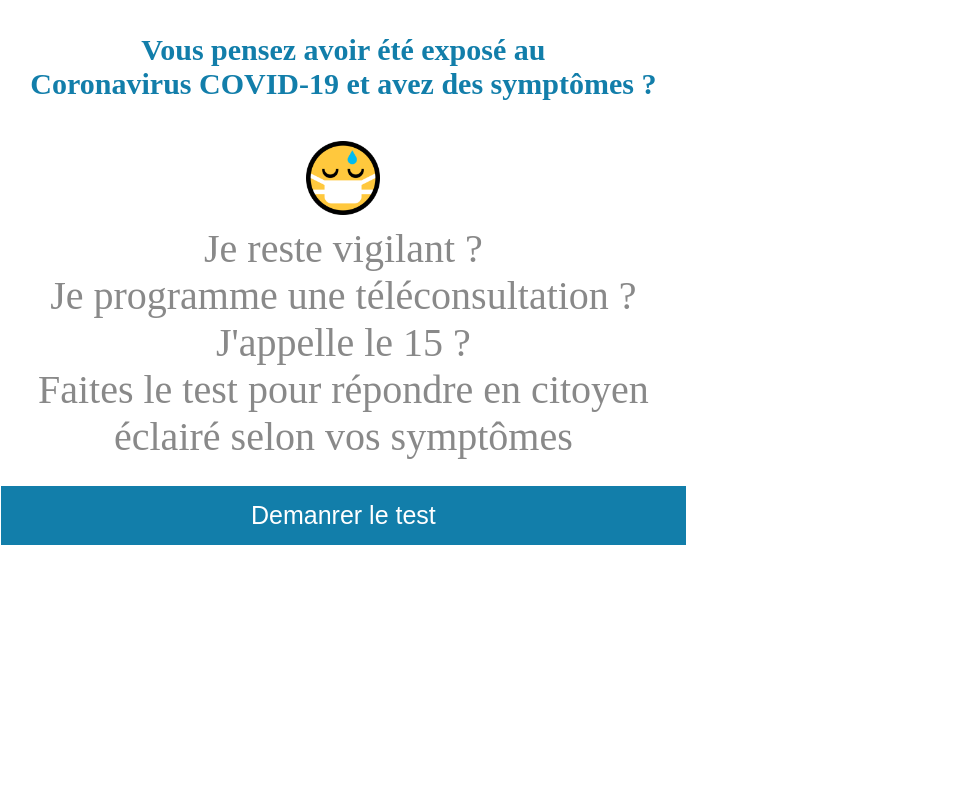
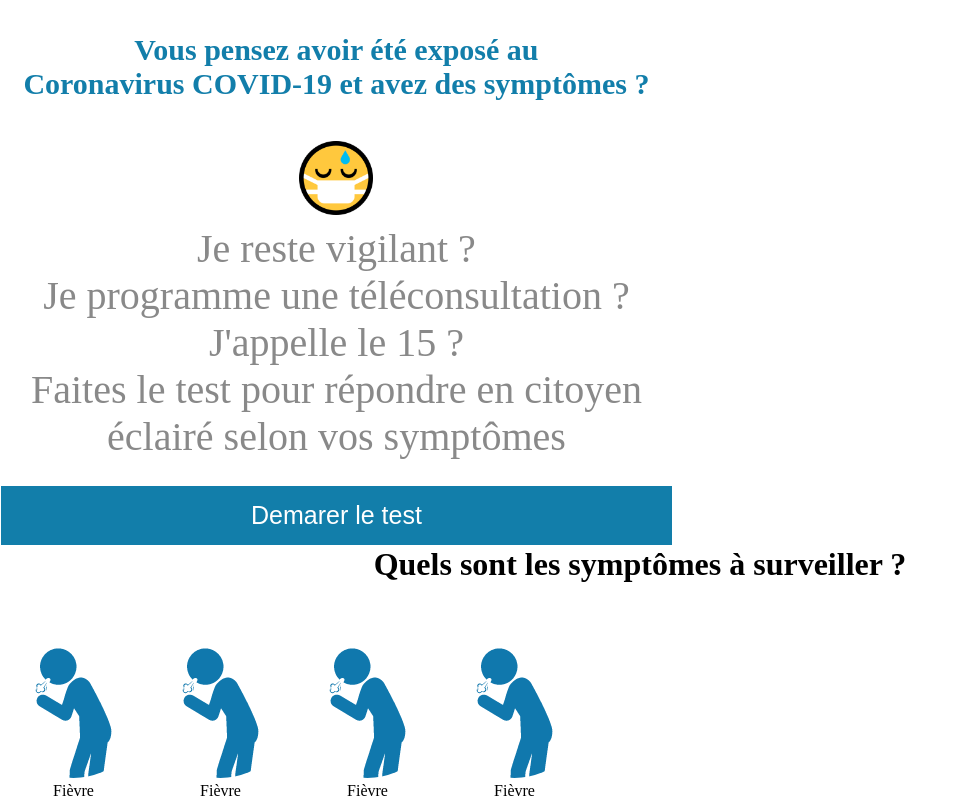
Before and after one commit to oumaimaboumarte48/Projet-Validation-C2N3_C3N3, a plain HTML site: page index.html in a window 1280 px wide. Shown: the part 943-1743 px from the top of the page, without its empty margins (0-967 px from the left). Before the commit the page ends 1489 px from the top, so only its background shows below. Drawn offline with Linux system fonts and the light colour scheme.

Commit message:
quelque modification

```diff
--- a/index.html
+++ b/index.html
@@ -4,9 +4,11 @@
     <meta charset="UTF-8">
     <meta name="viewport" content="width=device-width, initial-scale=1.0">
     <link rel="stylesheet" href="style.css">
+    <link href="https://fonts.googleapis.com/css2?family=Open+Sans:wght@700&display=swap" rel="stylesheet">
     <link rel="stylesheet" href="https://stackpath.bootstrapcdn.com/font-awesome/4.7.0/css/font-awesome.min.css">
     <title>covidtest</title>
 </head>
+
 <body>
   <header>
     <div class="logo">
@@ -27,6 +29,8 @@
       d'aggravation de l’infection.En cas de fièvre,prenez du paracétamol. <br><br>
       N'arrêtez pas votre traitement! Consultez votre médecin ou votre pharmacien.</p>
   </div>
+
+ <!-- la premier section -->
   <div class="corona">
    <div class="image">
       <img src="img/undraw_doctors_hwty(1).png" alt="" height="600">
@@ -37,9 +41,32 @@
     <img src="img/1f637.png" alt="">
     <p>Je reste vigilant ? <br> Je programme une téléconsultation ? <br>
     J'appelle le 15 ? <br> Faites le test pour répondre en citoyen <br> éclairé selon vos symptômes</p>
-    <button>Demanrer le test</button>
+    <button>Demarer le test</button>
   </div>
-   </div>
   </div>
+  </div>
+
+<!-- deuxéme section-->
+<div class="genéral">
+<div class="sym">
+  <h1>Quels sont les symptômes à surveiller ?</h1>
+</div>
+<div class="grid-container">
+   <div>
+     <img src="img/Calque -1.png"><p>Fièvre</p>
+    </div>
+    <div>
+      <img src="img/Calque -1.png"><p>Fièvre</p>
+    </div>
+    <div>
+      <img src="img/Calque -1.png"><p>Fièvre</p>
+     </div>
+     <div>
+      <img src="img/Calque -1.png"><p>Fièvre</p>
+     </div>
+
+
+</div>
+
 </body>
 </html>
--- a/style.css
+++ b/style.css
@@ -1,22 +1,22 @@
 *{
+
     box-sizing: border-box;
     margin: 0;
     padding: 0;
 }
 
 a{
+
     text-decoration: none;
 }
 
 header{
-    display: -webkit-flex;
-    display: -moz-flex;
-    display: -o-flex;
+
     display: flex;
     justify-content: flex-end;
     align-items: center;
     padding: 0 50px;
-    background-color: #a8c7db;
+    background: url("img/Merged\ bar-3.svg");
 }
 .logo{
     margin-right: auto;
@@ -50,7 +50,7 @@ header{
 .Sd{
     text-align: center;
     font-size: 25px;
-    background-color: #ffcc16;
+    background-color: #FFC83D;
     z-index: 1;
     animation: slide 2s ease;
 }
@@ -78,7 +78,19 @@ header{
     display: flex;
     justify-content: space-between;
     flex-wrap: wrap;
+    opacity: 0;
+    animation: Text .5s ease forwards;
+    animation-delay:2s ;
 
+}
+
+@keyframes Text{
+    0%{
+        opacity: 0;transform: translateZ(-100px)
+    }
+    100%{
+        opacity: 1;transform: translateZ(0px);
+    }
 }
 
 .corona h2{
@@ -116,7 +128,7 @@ header{
 
 .test button{
     margin-top: 1em;
-    font-family: Arial, Helvetica, sans-serif;
+
     background: #127EAA;
     text-align: center;
     cursor: pointer;
@@ -132,3 +144,14 @@ header{
     transform: translateY(4px);
     box-shadow: 0px 2px 1px #1696ff;
 }
+
+.genéral{
+    text-align: center;
+
+}
+.grid-container {
+    margin-top: 3em;
+   display: flex;
+
+
+}
```
Also changed, not shown: img/Calque -1.png (added), img/Calque -10.png (added), img/Calque -2.png (added), img/Calque -3.png (added), img/Calque -8.png (added), img/Merged bar-3.svg (added), img/Merged bar-5.png (added).
